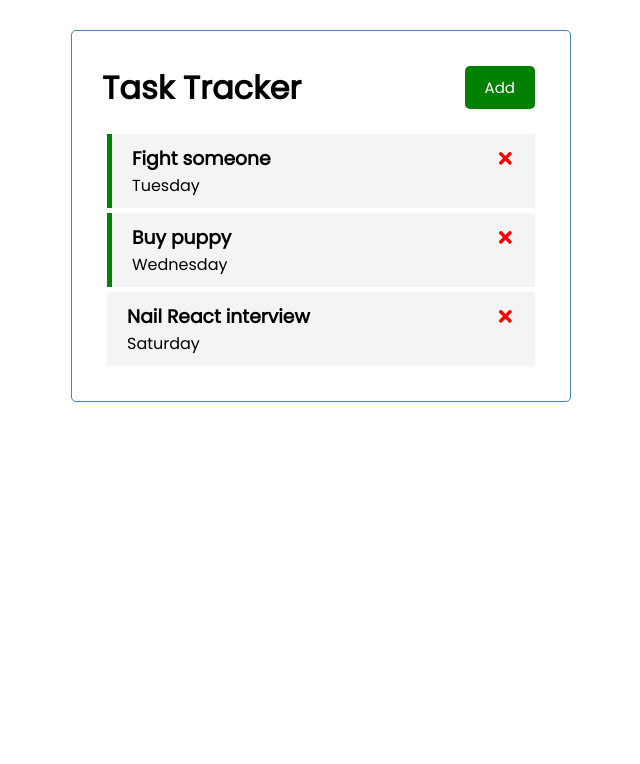
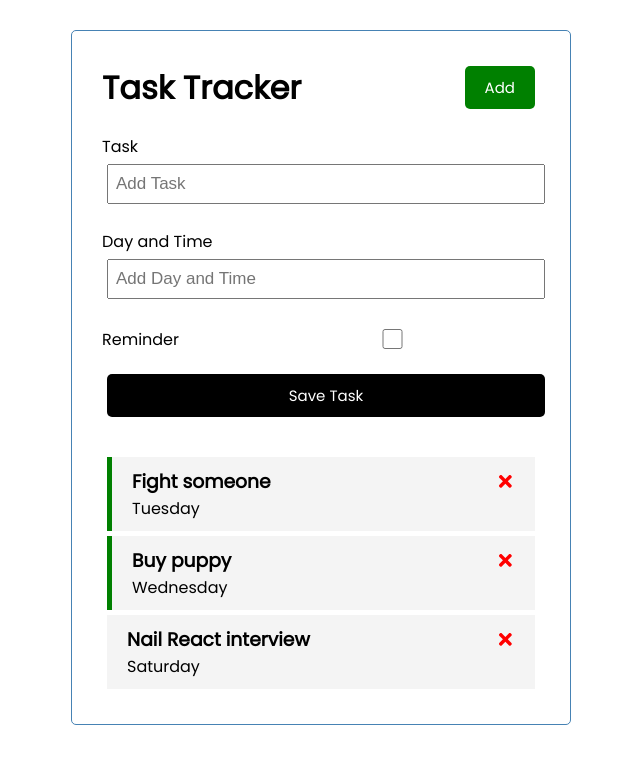
Before and after one commit to atschutz/to_do_list, a React (Create React App) app: page / in a window 1280 px wide. Both pictures are taken after a click on the button "Add". Shown: the top 764 px of the page, without its empty margins (319-959 px from the left). Built offline with nearby package versions, Linux system fonts and the light colour scheme.

Commit message:
Added Add Task functionality.

```diff
--- a/src/App.js
+++ b/src/App.js
@@ -1,9 +1,10 @@
+import { useState } from 'react'
 import Header from './components/Header'
 import Tasks from './components/Tasks'
-import { useState } from 'react'
+import AddTask from './components/AddTask'
 
 function App() {
-
+  const [showAddTask, setShowAddTask] = useState(false)
   const [tasks, setTasks] = useState([
     {
         id: 1,
@@ -25,6 +26,16 @@
     },
   ])
 
+  // Show Add Task
+  // const showAddTask = ()
+
+  // Add Task
+  const addTask = (task) => {
+    const id = Math.floor(Math.random() * 10000) + 1
+    const newTask = { id, ...task }
+    setTasks([...tasks, newTask])
+  }
+
   // Delete task
   const deleteTask = (id) => {
     setTasks(tasks.filter((task) => task.id !== id))
@@ -38,7 +49,8 @@
 
   return (
     <div className="container">
-      <Header />
+      <Header onAdd={() => setShowAddTask(!showAddTask)} />
+      {showAddTask && <AddTask onAdd={addTask} />}
       {tasks.length > 0 ? (
         <Tasks tasks={tasks} onDelete=
         {deleteTask} onToggle={toggleReminder} />
--- /dev/null
+++ b/src/components/AddTask.js
@@ -0,0 +1,49 @@
+import { useState } from 'react'
+
+const AddTask = ({ onAdd }) => {
+const [text, setText] = useState('')
+const [day, setDay] = useState('')
+const [reminder, setReminder] = useState(false)
+
+const onSubmit = (e) => {
+    e.preventDefault()
+
+    if (!text) {
+        alert('Please add a task.')
+        return
+    }
+
+    onAdd({ text, day, reminder })
+
+    setText('')
+    setDay('')
+    setReminder(false)
+}
+
+    return (
+        <form className='add-form' onSubmit={onSubmit}>
+            <div className='form-control'>
+                <label>Task</label>
+                <input type='text' placeholder='Add Task'
+                value={text} onChange={(e) => setText(e.target.value)} />
+            </div>
+            <div className='form-control'>
+                <label>Day and Time</label>
+                <input type='text' placeholder='Add Day and Time'
+                value={day} onChange={(e) => setDay(e.target.value)} />
+            </div>
+            <div className='form-control form-control-check'>
+                <label>Reminder</label>
+                <input
+                    type='checkbox'
+                    checked={reminder}
+                    value={reminder}
+                    onChange={(e) => setReminder(e.currentTarget.checked)}/>
+            </div>
+
+            <input className='btn btn-block' type='submit' value='Save Task' />
+        </form>
+    )
+}
+
+export default AddTask
--- a/src/components/Header.js
+++ b/src/components/Header.js
@@ -1,15 +1,11 @@
 import PropTypes from 'prop-types'
 import Button from './Button'
 
-const Header = ({ title }) => {
-    const onClick = () => {
-        console.log('Click')
-    }
-
+const Header = ({ title, onAdd }) => {
     return (
         <header className='header'>
             <h1>{title}</h1>
-            <Button color='green' text='Add' onClick={onClick} />
+            <Button color='green' text='Add' onClick={onAdd} />
         </header>
     )
 }
--- a/src/components/Task.js
+++ b/src/components/Task.js
@@ -4,7 +4,7 @@
     return (
         <div
             className={`task ${task.reminder ? 'reminder' : ''}`}
-            onClick={() => onToggle(task.id)}
+            onDoubleClick={() => onToggle(task.id)}
         >
             <h3>
                 {task.text}
```
